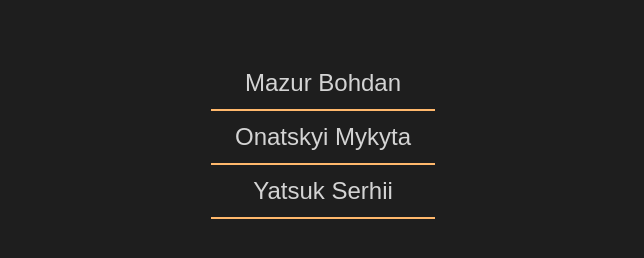
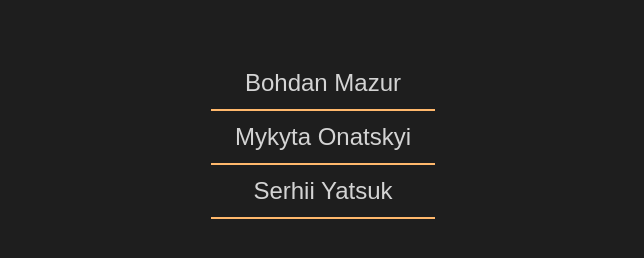
Before and after one commit to Yezhyck/iit-lab4_5, a website: page views/index.html in a window 1280 px wide. Shown: the part 324-582 px from the top of the page, without its empty margins (317-961 px from the left). Drawn offline with Linux system fonts and the light colour scheme; files that its build step writes are made by us from their sources.

Commit message:
Change index.html

```diff
--- a/views/index.html
+++ b/views/index.html
@@ -7,9 +7,9 @@
 <body>
 <h2>Members of team #3 from group IA-04:</h2>
 <ol>
-    <li>Mazur Bohdan</li>
-    <li>Onatskyi Mykyta</li>
-    <li>Yatsuk Serhii</li>
+    <li>Bohdan Mazur</li>
+    <li>Mykyta Onatskyi</li>
+    <li>Serhii Yatsuk</li>
 </ol>
 </body>
 </html>
```
